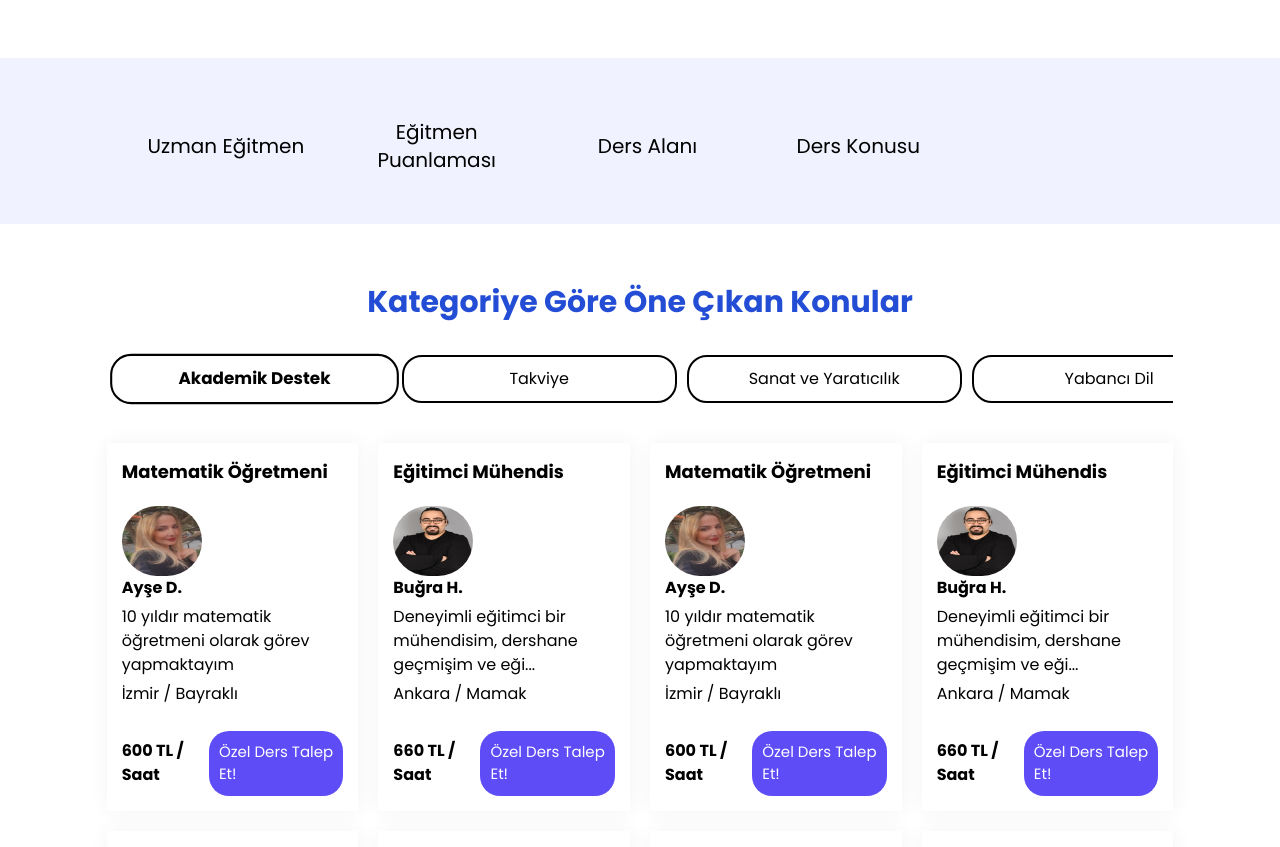
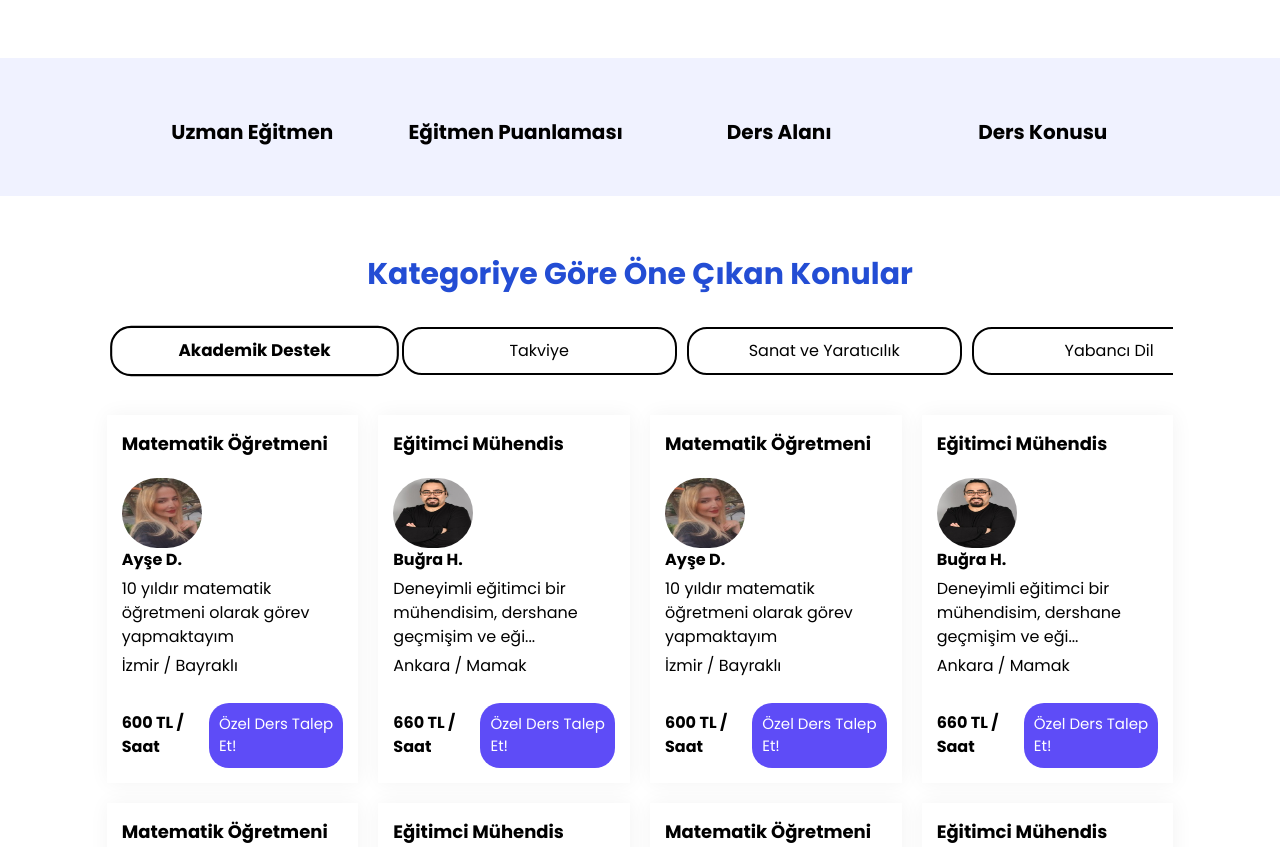
Before and after one commit to vkmerd/kursbu-app, a Next.js app: page / in a window 1280 px wide. Shown: the part 1322-2169 px from the top of the page. Built offline with nearby package versions, Linux system fonts and the light colour scheme.

Commit message:
anasayfa revizeleri gerçekleştirildi

```diff
--- a/app/homePageComponents/Info.jsx
+++ b/app/homePageComponents/Info.jsx
@@ -23,14 +23,14 @@ export default function Features() {
 
     return (
         <div className="w-full bg-[#f0f2ff] grid justify-items-center py-[50px] bg-gradient" ref={ref}>
-            <div className="w-4/5 grid grid-cols-1 items-center gap-[30px] md:grid-cols-2 lg:grid-cols-3 xl:grid-cols-5">
+            <div className="w-4/5 grid grid-cols-1 items-center justify-items-center gap-[30px] md:grid-cols-2 lg:grid-cols-4">
                 <motion.div
                     initial="hidden"
                     animate={controls}
                     variants={variants}
                     className="flex-col ml-[15px]"
                 >
-                    <p className="text-xl mt-[10px] text-center">Uzman Eğitmen</p>
+                    <p className="text-xl mt-[10px] text-center font-bold">Uzman Eğitmen</p>
                 </motion.div>
                 <motion.div
                     initial="hidden"
@@ -38,7 +38,7 @@ export default function Features() {
                     variants={variants}
                     className="flex-col ml-[15px]"
                 >
-                    <p className="text-xl mt-[10px] text-center">Eğitmen Puanlaması</p>
+                    <p className="text-xl mt-[10px] text-center font-bold">Eğitmen Puanlaması</p>
                 </motion.div>
                 <motion.div
                     initial="hidden"
@@ -46,7 +46,7 @@ export default function Features() {
                     variants={variants}
                     className="flex-col ml-[15px]"
                 >
-                    <p className="text-xl mt-[10px] text-center">Ders Alanı</p>
+                    <p className="text-xl mt-[10px] text-center font-bold">Ders Alanı</p>
                 </motion.div>
                 <motion.div
                     initial="hidden"
@@ -54,7 +54,7 @@ export default function Features() {
                     variants={variants}
                     className="flex-col ml-[15px]"
                 >
-                    <p className="text-xl mt-[10px] text-center">Ders Konusu</p>
+                    <p className="text-xl mt-[10px] text-center font-bold">Ders Konusu</p>
                 </motion.div>
             </div>
         </div>
```
